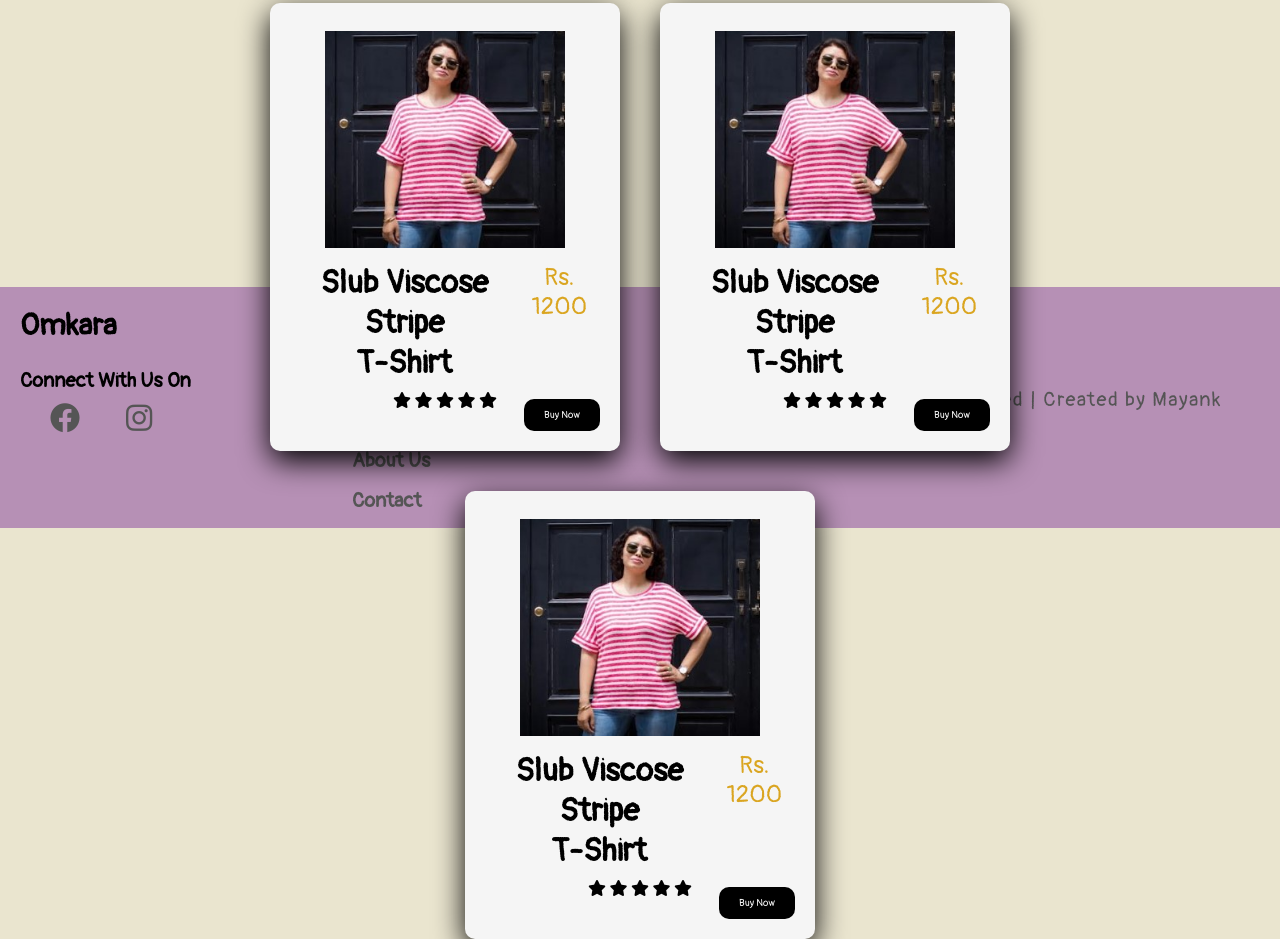
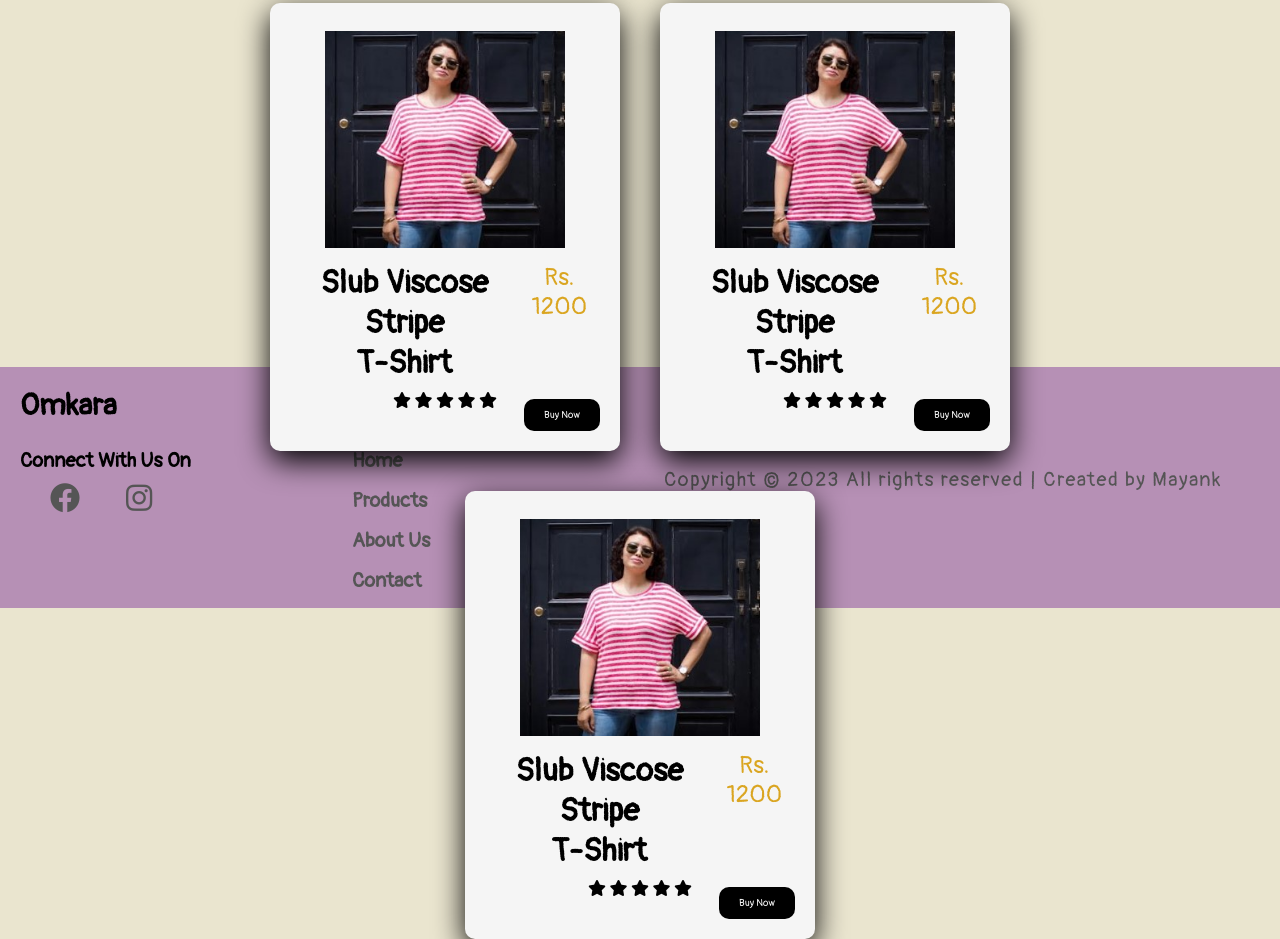
Before and after one commit to Mayank-B01/Clothing-Brand, a plain HTML site: page product.html in a window 1280 px wide. Shown: the part 1297-2236 px from the top of the page. Drawn offline with Linux system fonts and the light colour scheme; a web font is replaced by a local one.

Commit message:
edited format

```diff
--- a/css/product.css
+++ b/css/product.css
@@ -101,7 +101,7 @@ body{
     transform: scale(1.1);
 }
 footer{
-    margin-top: 50vh;
+    margin-top: 60vh;
     width: 100%;
 }
 .top{
```
